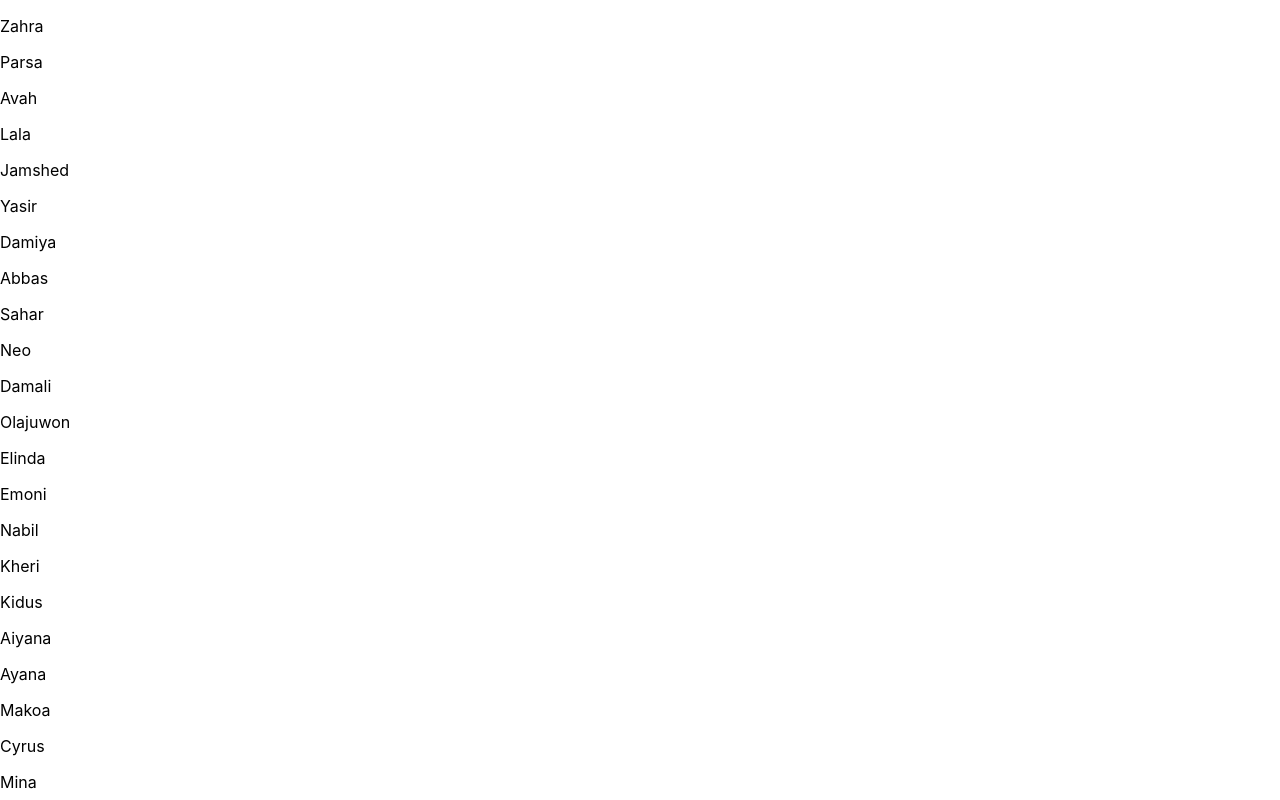
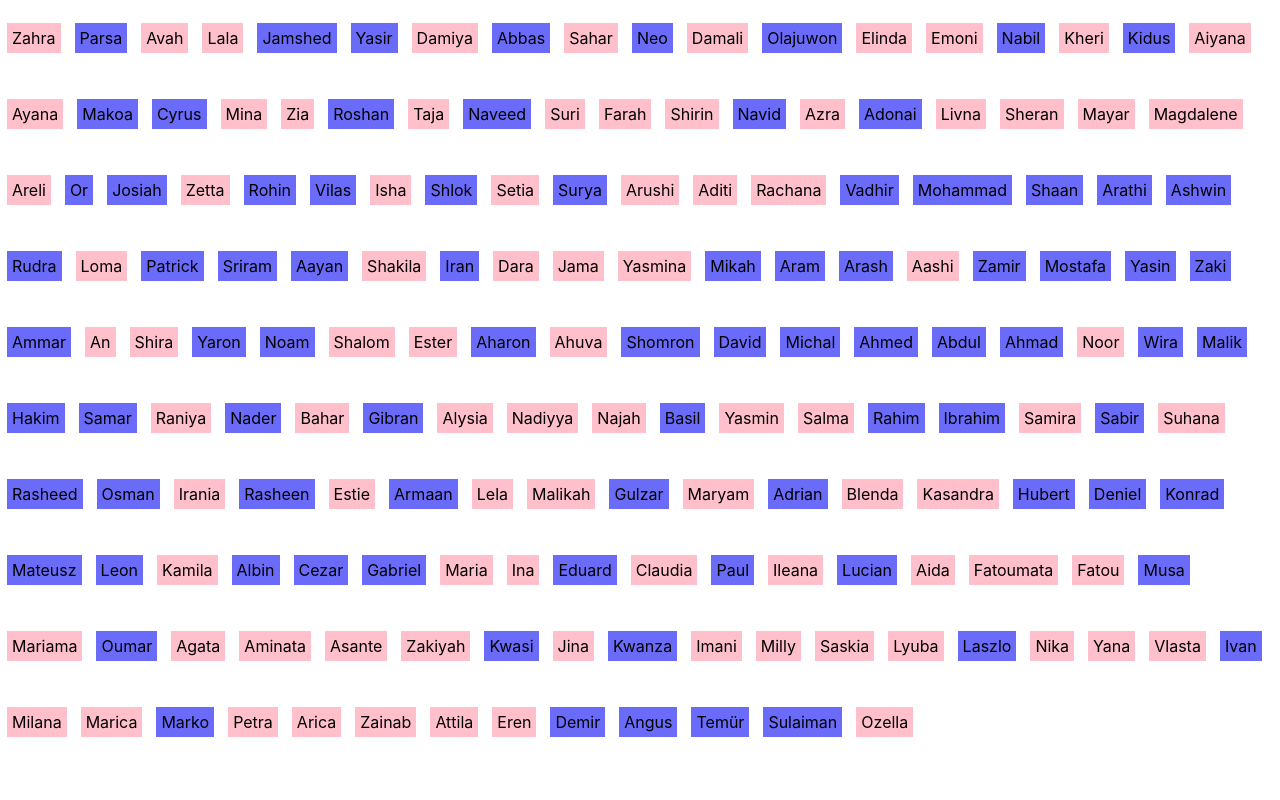
Before and after one commit to ChidimmaOfodum/baby-names-react, a React (Create React App) app in the folder baby-names-react/: page / in a window 1280 px wide. Shown: the top 800 px of the page. Built offline with nearby package versions, Linux system fonts and the light colour scheme.

Commit message:
baby names displayed according to sex

```diff
--- a/baby-names-react/src/App.css
+++ b/baby-names-react/src/App.css
@@ -0,0 +1,18 @@
+.container{
+  width: 100vw;
+  display: flex;
+  flex-wrap: wrap;
+}
+.babyCtn {
+  width: fit-content;
+  margin: 7px;
+}
+.boy{
+  background-color: rgb(107, 107, 250);
+  padding: 5px;
+}
+
+.girl{
+  background-color: pink;
+  padding: 5px;
+}
--- a/baby-names-react/src/BabyNames.jsx
+++ b/baby-names-react/src/BabyNames.jsx
@@ -3,9 +3,13 @@ import babyNames from './data/babyNamesData'
 
 function BabyNames() {
   return (
-    <div>
+    <div className='container'>
     { babyNames.map((name) => {
-        return <p>{name.name}</p>
+        return (
+          <div className='babyCtn'>
+            <p className={name.sex === "f" ? "girl" : "boy"}>{name.name}</p>
+          </div>
+        );
     })}
     </div>
   )
```
